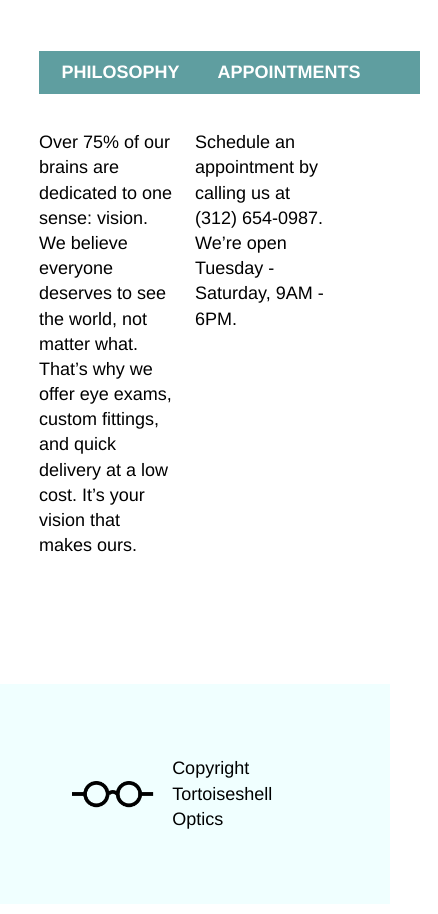
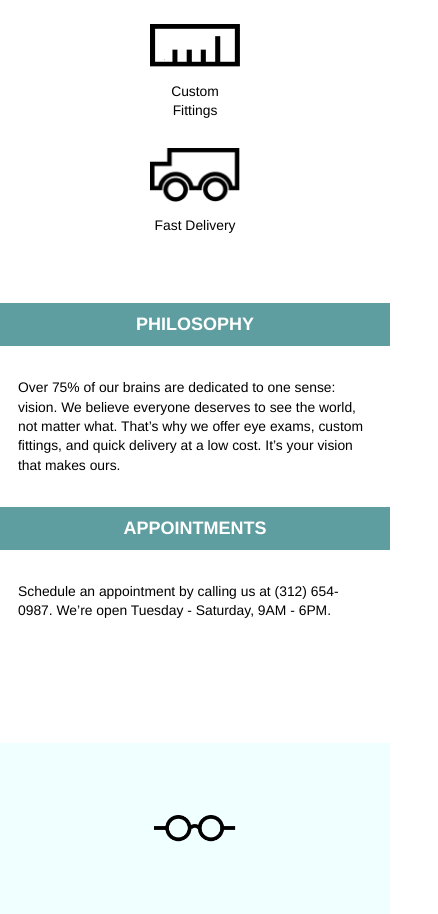
Before and after one commit to JosePenaherrera/tortoiseshell-optics, a plain HTML site: page index.html in a window 390 px wide. Shown: the part 507-1421 px from the top of the page, 438 px wide, since content can reach past the window. Drawn offline with Linux system fonts and the light colour scheme.

Commit message:
Add media queries width < than 480 pixels
Style.css File
• Add services, business info and footer styles

```diff
--- a/assets/css/style.css
+++ b/assets/css/style.css
@@ -244,4 +244,62 @@ footer {
     text-align: center;
   }
 
+  /* Services Section Styles */
+
+  .services {
+    display: flex;
+    flex-direction: column;
+    align-items: center;
+  }
+
+  .service {
+    height: auto;
+    margin: 0.77rem;
+    font-size: 0.77rem;
+  }
+
+  .service .description {
+    padding-top: 0.5rem;
+  }
+
+  /* Business Info Section Styles */
+
+  .business-info {
+    display: flex;
+    flex-direction: column;
+  }
+
+  .info {
+    width: auto;
+    margin: 0;
+  }
+
+  .info .title {
+    width: 100%;
+    max-width: 100%;
+    padding: 0.5rem 0;
+    text-align: center;
+  }
+
+  .info p {
+    padding: 1rem;
+    font-size: 0.77rem;
+  }
+
+  /* Footer Styles */
+
+  .logo-footer {
+    display: flex;
+    flex-direction: column;
+  }
+
+  .logo-footer img {
+    height: 1.5rem;
+    margin-right: 0;
+  }
+
+  .logo-footer span {
+    display: none;
+  }
+
 }
```
